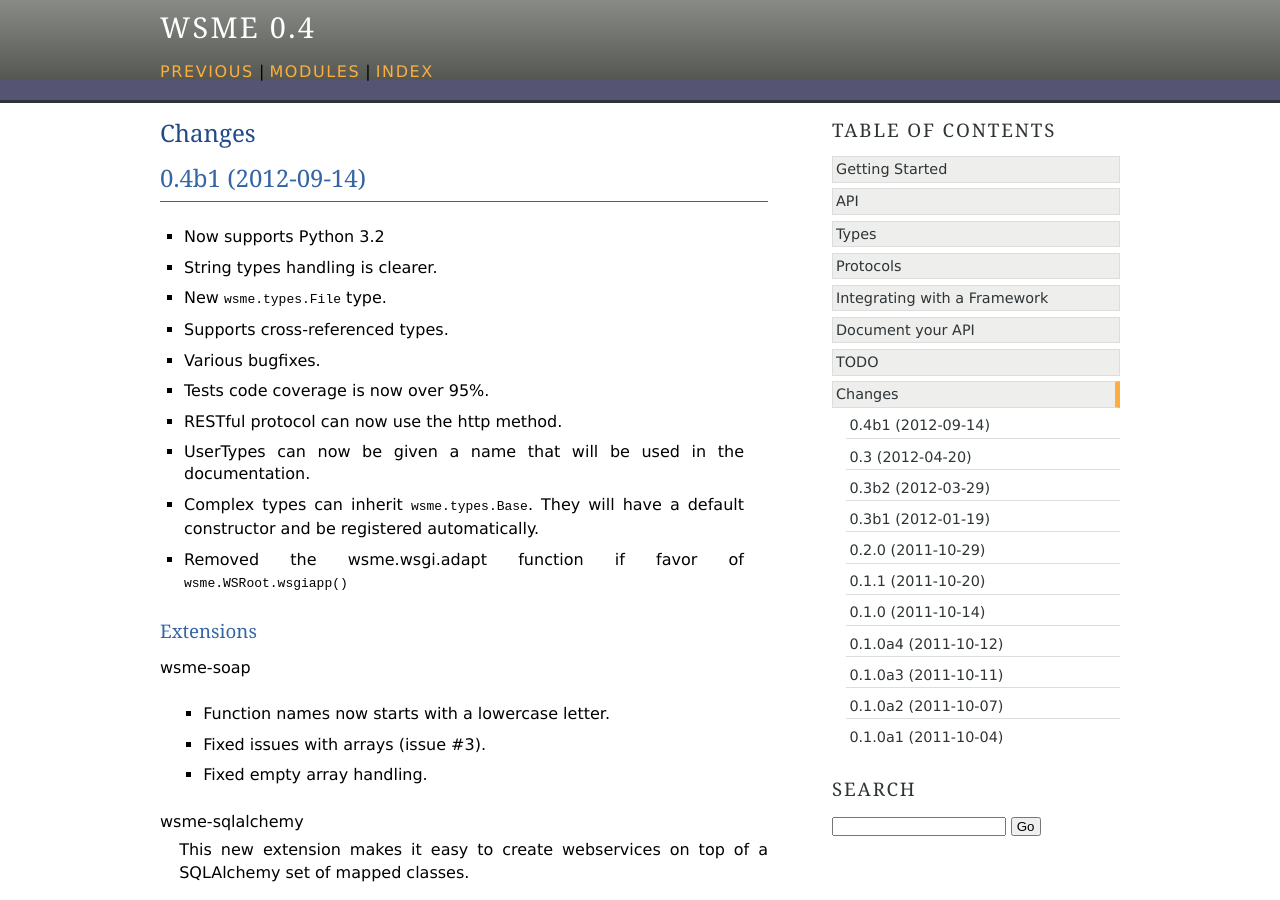
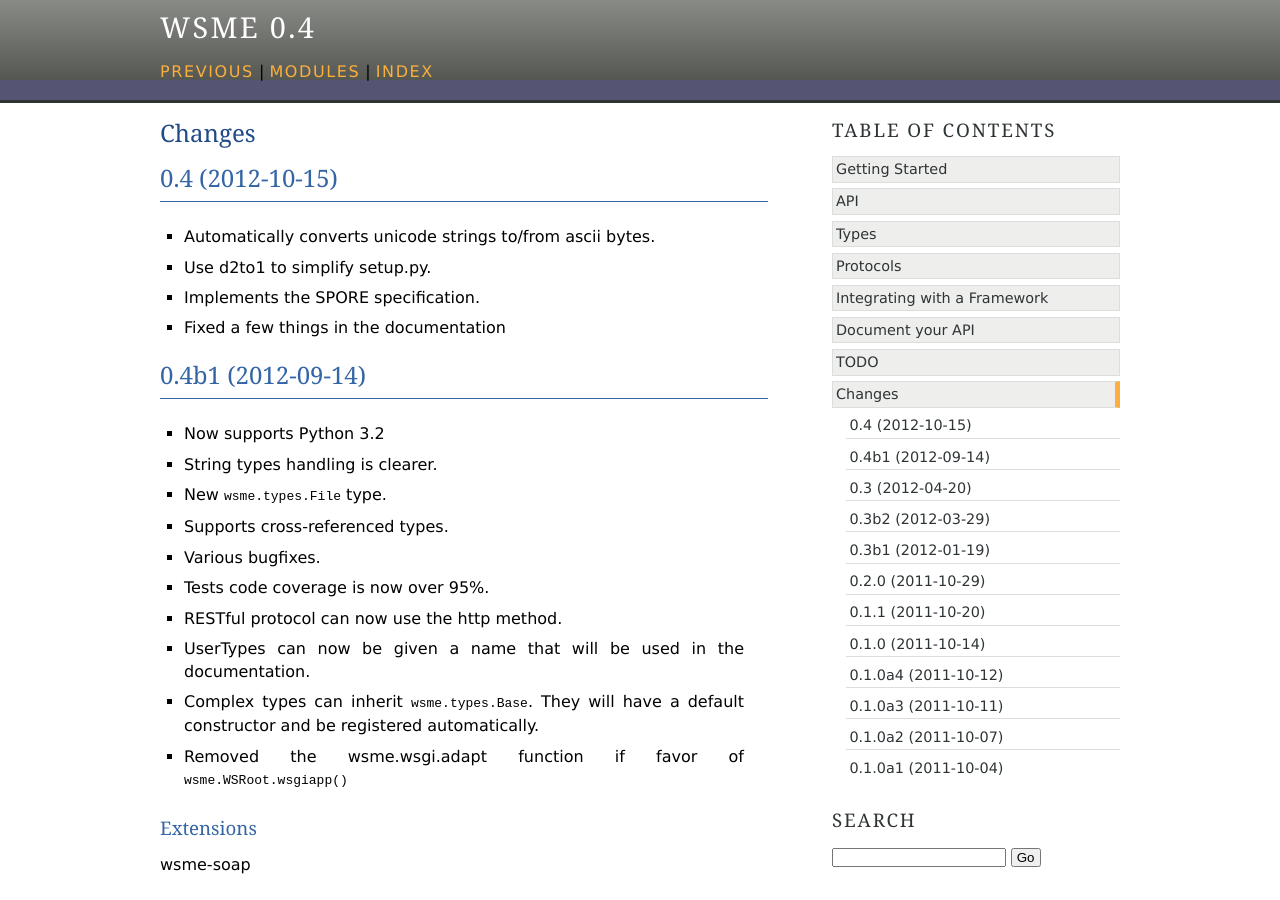
Before and after one commit to openstack-archive/wsme, a Sphinx documentation site: the page built from doc/changes.rst, in a window 1280 px wide and 900 px high. Built offline with Sphinx 7.4.7, drawn with Linux system fonts in a browser that asks for light colours; the version number is read from the project's files by our own code.

Commit message:
Update the changelog

```diff
--- a/doc/changes.rst
+++ b/doc/changes.rst
@@ -1,5 +1,16 @@
 Changes
 =======
+
+0.4 (2012-10-15)
+----------------
+
+*   Automatically converts unicode strings to/from ascii bytes.
+
+*   Use d2to1 to simplify setup.py.
+
+*   Implements the SPORE specification.
+
+*   Fixed a few things in the documentation
 
 0.4b1 (2012-09-14)
 ------------------
```
